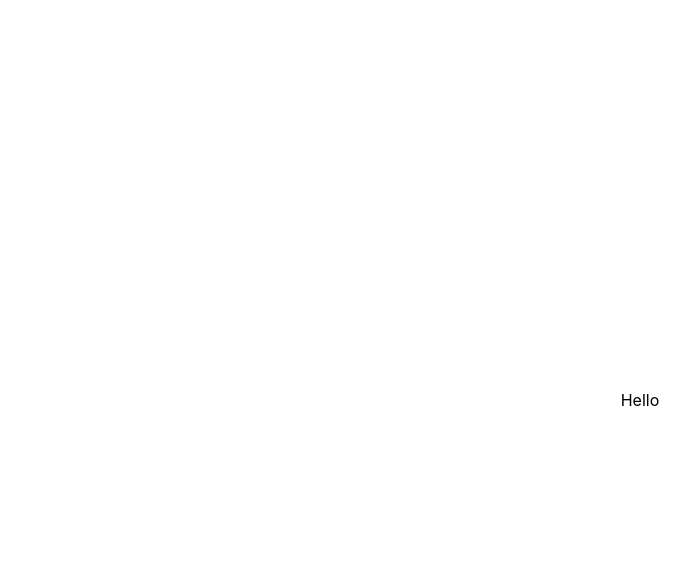
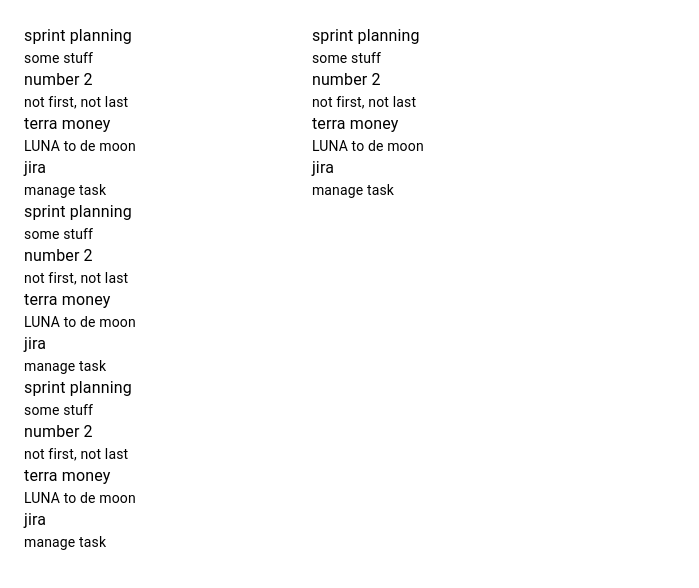
Before and after one commit to Pitchanai/terra-screening-test-frontend, a Next.js app: page / in a window 1280 px wide. Shown: the top 588 px of the page, without its empty margins (0-699 px from the left). Built offline with nearby package versions, Linux system fonts and the light colour scheme.

Commit message:
add store and logic

```diff
--- a/next.config.js
+++ b/next.config.js
@@ -1,6 +1,6 @@
 /** @type {import('next').NextConfig} */
 const nextConfig = {
-  reactStrictMode: true,
+  reactStrictMode: false,
 }
 
 module.exports = nextConfig
--- a/package.json
+++ b/package.json
@@ -13,6 +13,7 @@
     "@emotion/styled": "^11.6.0",
     "@mui/icons-material": "^5.4.2",
     "@mui/material": "^5.4.2",
+    "@types/react-beautiful-dnd": "^13.1.2",
     "lodash": "^4.17.21",
     "mobx": "^6.4.0",
     "mobx-react-lite": "^3.3.0",
--- /dev/null
+++ b/src/types/types.ts
@@ -0,0 +1,17 @@
+export type TaskData = {
+  id: string
+  name: string
+  description: string
+  created: Date
+  status: 'open' | 'closed'
+}
+
+export type ColumnData = {
+  tasks: TaskData[]
+  label: string
+}
+
+export type BoardData = {
+  label: string
+  columnIds: string[]
+}
--- a/src/views/core/CoreDialog/CoreDialog.components.tsx
+++ b/src/views/core/CoreDialog/CoreDialog.components.tsx
@@ -5,9 +5,9 @@
   width: '36px !important',
   height: '36px !important',
   position: 'absolute',
-  top: 0,
-  right: 0,
-  transform: 'translate(50%, -50%)',
+  top: 8,
+  right: 8,
+  // transform: 'translate(50%, -50%)',
   boxSizing: 'border-box',
   borderRadius: '50%',
   backgroundColor: '#3e3e3e',
@@ -27,6 +27,7 @@
     alignItems: 'center',
     textAlign: 'center',
     padding: '16px 8px',
+    overflowY: 'scroll',
 
     [theme.breakpoints.down('xs')]: {
       minWidth: 0,
--- a/src/views/pages/homepage/HomePage.components.tsx
+++ b/src/views/pages/homepage/HomePage.components.tsx
@@ -3,7 +3,6 @@
 export const Root = styled('div')(() => ({
   width: '100vw',
   height: '100vh',
+  maxHeight: '100vh',
   display: 'flex',
-  justifyContent: 'center',
-  alignItems: 'center',
 }))
--- a/src/views/pages/homepage/HomePage.tsx
+++ b/src/views/pages/homepage/HomePage.tsx
@@ -1,9 +1,174 @@
+import { useEffect, useState } from 'react'
+import { Box } from '@mui/material'
+import { DragDropContext, type DropResult } from 'react-beautiful-dnd'
+import { cloneDeep } from 'lodash'
+import { observer } from 'mobx-react-lite'
+
+import type { TaskData } from 'types/types'
+
+import { TaskColumn } from 'views/pages/homepage/components/TaskColumn/TaskColumn'
+
 import { Root } from './HomePage.components'
 
-export const HomePage = () => {
+const temp: TaskData[] = [
+  {
+    id: 'uu1',
+    name: 'sprint planning',
+    description: 'some stuff',
+    created: new Date(),
+    status: 'open',
+  },
+  {
+    id: 'uu2',
+    name: 'number 2',
+    description: 'not first, not last',
+    created: new Date(),
+    status: 'open',
+  },
+  {
+    id: 'uu3',
+    name: 'terra money',
+    description: 'LUNA to de moon',
+    created: new Date(),
+    status: 'open',
+  },
+  {
+    id: 'uu4',
+    name: 'jira',
+    description: 'manage task',
+    created: new Date(),
+    status: 'closed',
+  },
+  {
+    id: 'uu5',
+    name: 'sprint planning',
+    description: 'some stuff',
+    created: new Date(),
+    status: 'open',
+  },
+  {
+    id: 'uu6',
+    name: 'number 2',
+    description: 'not first, not last',
+    created: new Date(),
+    status: 'open',
+  },
+  {
+    id: 'uu7',
+    name: 'terra money',
+    description: 'LUNA to de moon',
+    created: new Date(),
+    status: 'open',
+  },
+  {
+    id: 'uu8',
+    name: 'jira',
+    description: 'manage task',
+    created: new Date(),
+    status: 'closed',
+  },
+  {
+    id: 'uu9',
+    name: 'sprint planning',
+    description: 'some stuff',
+    created: new Date(),
+    status: 'open',
+  },
+  {
+    id: 'uu10',
+    name: 'number 2',
+    description: 'not first, not last',
+    created: new Date(),
+    status: 'open',
+  },
+  {
+    id: 'uu11',
+    name: 'terra money',
+    description: 'LUNA to de moon',
+    created: new Date(),
+    status: 'open',
+  },
+  {
+    id: 'uu12',
+    name: 'jira',
+    description: 'manage task',
+    created: new Date(),
+    status: 'closed',
+  },
+]
+
+const temp2: TaskData[] = [
+  {
+    id: 'aa1',
+    name: 'sprint planning',
+    description: 'some stuff',
+    created: new Date(),
+    status: 'open',
+  },
+  {
+    id: 'aa2',
+    name: 'number 2',
+    description: 'not first, not last',
+    created: new Date(),
+    status: 'open',
+  },
+  {
+    id: 'aa3',
+    name: 'terra money',
+    description: 'LUNA to de moon',
+    created: new Date(),
+    status: 'open',
+  },
+  {
+    id: 'aa4',
+    name: 'jira',
+    description: 'manage task',
+    created: new Date(),
+    status: 'closed',
+  },
+]
+
+export const HomePage = observer(() => {
+  const [isBrowser, setIsBrowser] = useState(false)
+
+  const [contents, setContents] = useState<TaskData[]>(temp)
+  const [contents2, setContents2] = useState<TaskData[]>(temp2)
+
+  const handleOnDragEnd = (result: DropResult) => {
+    console.log('result', result)
+    if (!result.destination) return
+
+    if (result.destination.droppableId === 'test') {
+      const items = cloneDeep(contents)
+      const [reorderedItem] = items.splice(result.source.index, 1)
+      items.splice(result.destination.index, 0, reorderedItem)
+
+      setContents(items)
+    } else if (result.destination.droppableId === 'test2') {
+      const items = cloneDeep(contents2)
+      const [reorderedItem] = items.splice(result.source.index, 1)
+      items.splice(result.destination.index, 0, reorderedItem)
+
+      setContents2(items)
+    }
+  }
+
+  useEffect(() => {
+    setIsBrowser(process.browser)
+  }, [])
+
   return (
     <Root>
-      <div>Hello</div>
+      <Box sx={{ height: '100%', width: '100%', maxHeight: '100%' }}>
+        {isBrowser ? (
+          <DragDropContext onDragEnd={handleOnDragEnd}>
+            <Box sx={{ display: 'flex', rowGap: 16, columnGap: 16, height: '100%', width: '100%', maxHeight: '100%' }}>
+              <TaskColumn droppableId="test" tasks={contents} />
+              <TaskColumn droppableId="test2" tasks={contents2} />
+            </Box>
+          </DragDropContext>
+        ) : null}
+      </Box>
     </Root>
   )
-}
+})
--- /dev/null
+++ b/src/views/pages/homepage/components/TaskCard/TaskCard.tsx
@@ -0,0 +1,27 @@
+import { DraggableProvided } from 'react-beautiful-dnd'
+import { Box, Typography } from '@mui/material'
+
+import { dialogStore } from 'stores/dialogStore'
+
+import type { TaskData } from 'types/types'
+
+export type Props = {
+  task: TaskData
+  provided: DraggableProvided
+}
+
+export const TaskCard = ({ task, provided }) => {
+  return (
+    <Box
+      ref={provided.innerRef}
+      {...provided.draggableProps}
+      {...provided.dragHandleProps}
+      onClick={() => {
+        dialogStore.open(() => <Box>Hello Jaa</Box>)
+      }}
+    >
+      <Typography>{task.name}</Typography>
+      <Typography variant="body2">{task.description}</Typography>
+    </Box>
+  )
+}
--- /dev/null
+++ b/src/views/pages/homepage/components/TaskColumn/TaskColumn.components.tsx
@@ -0,0 +1,8 @@
+import { Box, styled } from '@mui/material'
+
+export const Root = styled(Box)(() => ({
+  height: '100%',
+  maxHeight: '100%',
+  padding: 24,
+  overflowY: 'auto',
+}))
--- /dev/null
+++ b/src/views/pages/homepage/components/TaskColumn/TaskColumn.tsx
@@ -0,0 +1,29 @@
+import { Droppable, Draggable, type DroppableProvided, type DraggableProvided } from 'react-beautiful-dnd'
+
+import type { TaskData } from 'types/types'
+
+import { TaskCard } from 'views/pages/homepage/components/TaskCard/TaskCard'
+
+import { Root } from './TaskColumn.components'
+
+export type Props = {
+  droppableId: string
+  tasks: TaskData[]
+}
+
+export const TaskColumn = ({ droppableId, tasks }: Props) => {
+  return (
+    <Droppable droppableId={droppableId}>
+      {(provided: DroppableProvided) => (
+        <Root {...provided.droppableProps} ref={provided.innerRef}>
+          {tasks.map((task, index) => (
+            <Draggable key={task.id} draggableId={task.id} index={index}>
+              {(provided: DraggableProvided) => <TaskCard provided={provided} task={task} />}
+            </Draggable>
+          ))}
+          {provided.placeholder}
+        </Root>
+      )}
+    </Droppable>
+  )
+}
```
Also changed, not shown: src/stores/taskStore.ts (added, +50 -0 lines), 1 other file (tests, documents, lock files or other folders).
